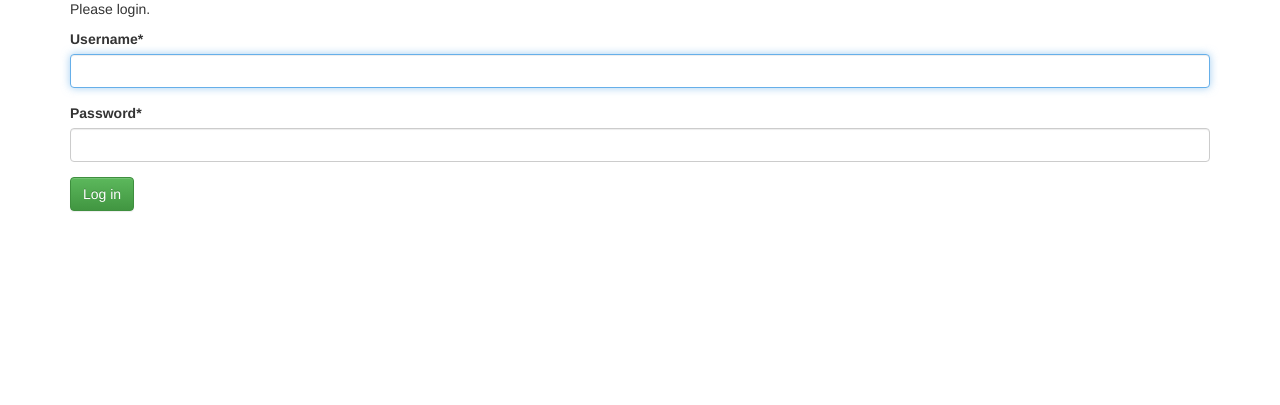
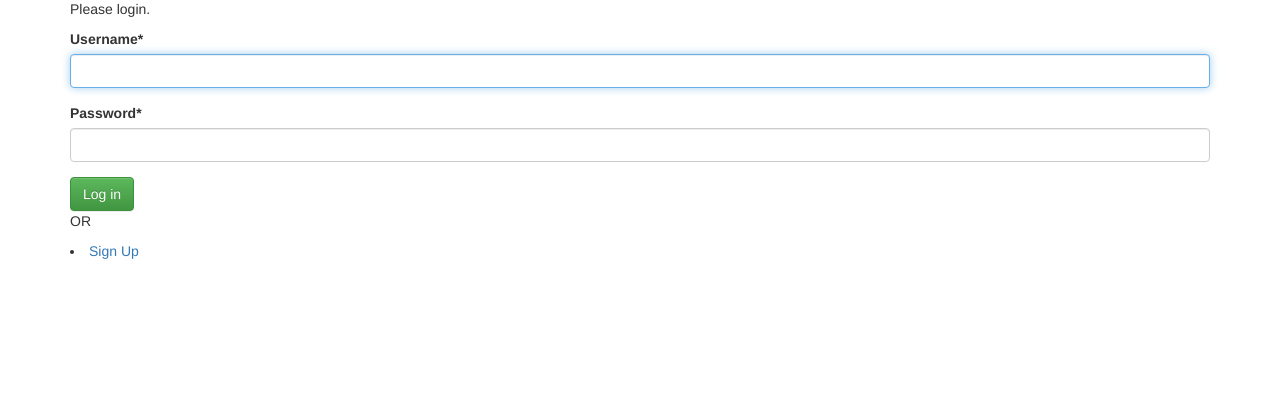
Before and after one commit to realflash7/gazelo, a Django app: page /watch/login/ in a window 1280 px wide. Shown: the part 51-456 px from the top of the page. Run offline with Django 3.2, Linux system fonts and the light colour scheme; some libraries are stand-ins or nearby versions.

Commit message:
Added Signup link on login page

```diff
--- a/templates/video_stream/login_form.html
+++ b/templates/video_stream/login_form.html
@@ -19,4 +19,8 @@
 
         <button type="submit" class="btn btn-success">Log in</button>
     </form>
+
+    <p>OR</p>
+
+    <li><a href="{% url 'video_stream_signup' %}">Sign Up</a></li>
 {% endblock %}
```
